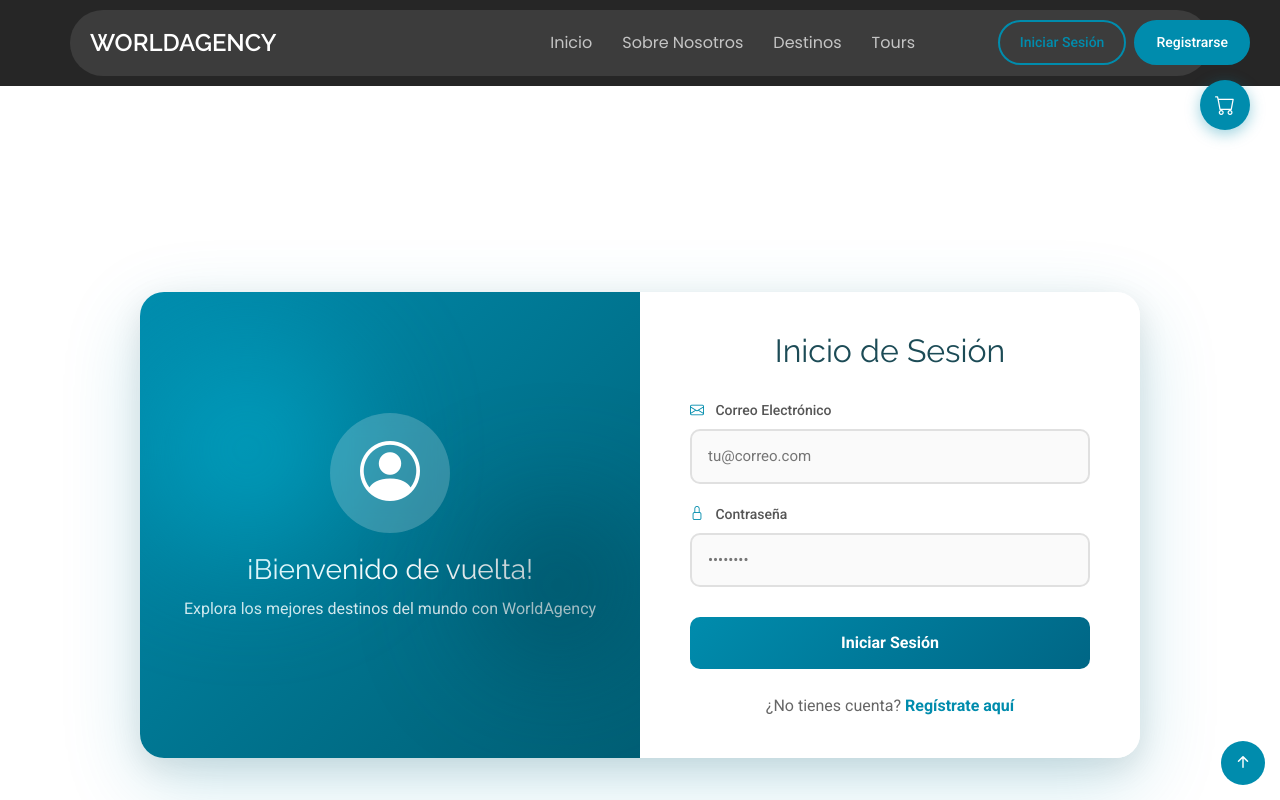
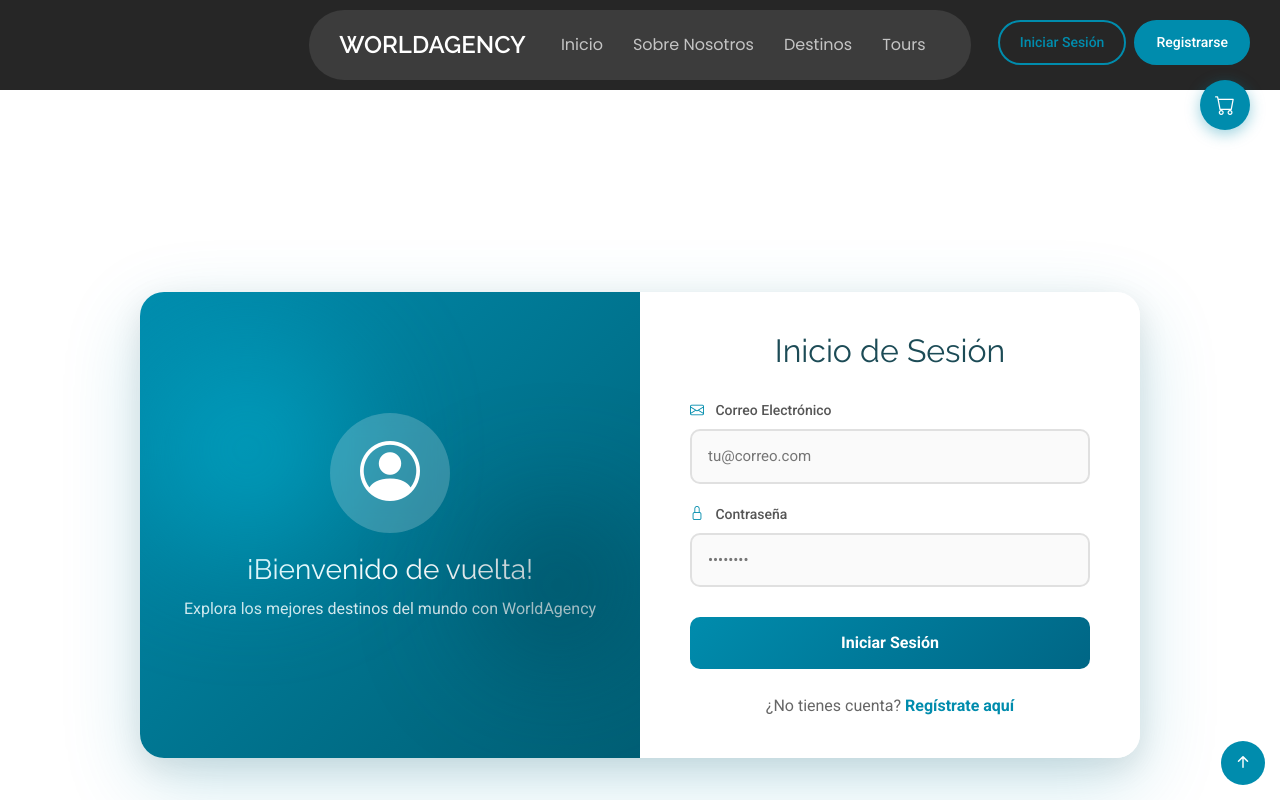
Before and after one commit to ChrisCoba/ReactFront, a React (Vite) app: page /login in a window 1280 px wide. Shown: the top 800 px of the page. Built offline with nearby package versions, Linux system fonts and the light colour scheme.

Commit message:
Cambios para el menu bar y el cart4

```diff
--- a/src/index.css
+++ b/src/index.css
@@ -1044,3 +1044,43 @@ h6 {
       padding-right: 60px; /* Less padding needed on mobile as auth buttons hide/move */
   }
 }
+
+/* Center navigation and reduce oval size */
+.header .header-container {
+  margin: 0 auto; /* Center horizontally */
+  max-width: 800px; /* Limit width to make oval smaller */
+  padding: 3px 20px;
+  /* Reset previous padding-right hack if it exists, or override it */
+  padding-right: 20px;
+}
+
+/* Ensure navbar centers its content */
+.navmenu {
+  justify-content: center;
+  width: 100%;
+}
+
+.navmenu ul {
+  justify-content: center;
+  width: 100%;
+}
+
+/* Adjust Header Styling to Center Oval */
+.header .header-container {
+  max-width: fit-content; /* Only take necessary width */
+  margin: 0 auto; /* Center horizontally */
+  padding: 5px 30px; /* Adjust padding */
+}
+
+/* Ensure Logo and Nav stay inline */
+.header .header-container {
+  display: flex !important;
+  align-items: center;
+  justify-content: center;
+  gap: 20px;
+}
+
+/* Override padding-right form previously */
+.header .header-container {
+  padding-right: 30px !important;
+}
--- a/src/pages/Cart.tsx
+++ b/src/pages/Cart.tsx
@@ -1,14 +1,24 @@
 import React from 'react';
 import { useCart } from '../hooks/useCart';
+import { useAuth } from '../hooks/useAuth';
+import { useToast } from '../context/ToastContext';
 import { useNavigate } from 'react-router-dom';
 
 const Cart: React.FC = () => {
     const { cart, removeFromCart, totals, clearCart } = useCart();
+    const { isAuthenticated } = useAuth();
+    const { showWarning, showSuccess } = useToast();
     const navigate = useNavigate();
 
     const handleCheckout = () => {
+        if (!isAuthenticated) {
+            showWarning('Debes iniciar sesión para proceder al pago.');
+            navigate('/login');
+            return;
+        }
+
         // In a real app, this would navigate to payment page
-        alert('Funcionalidad de pago en desarrollo');
+        showSuccess('¡Pago procesado con éxito! (Simulación)');
         clearCart();
         navigate('/');
     };
```
